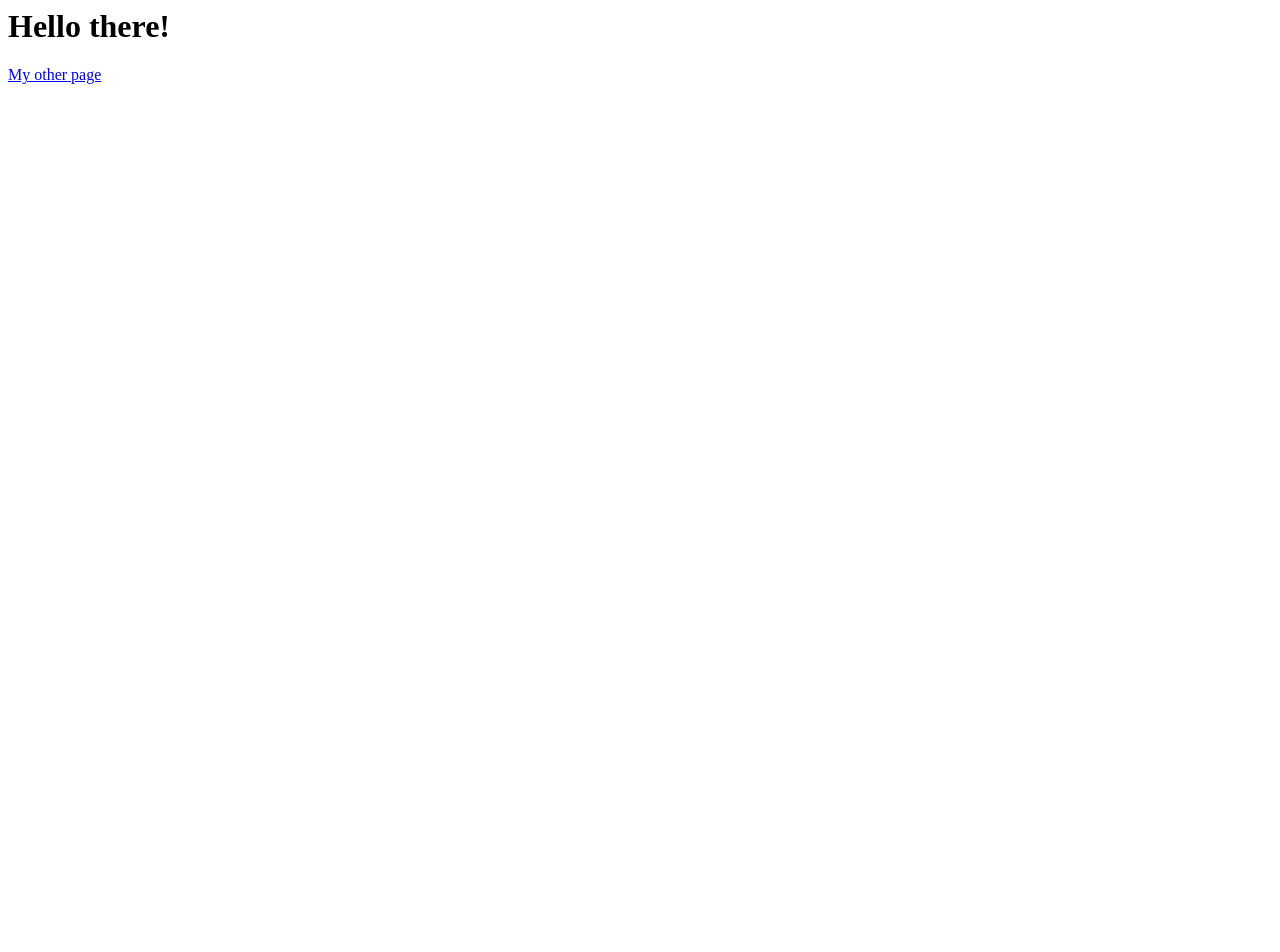
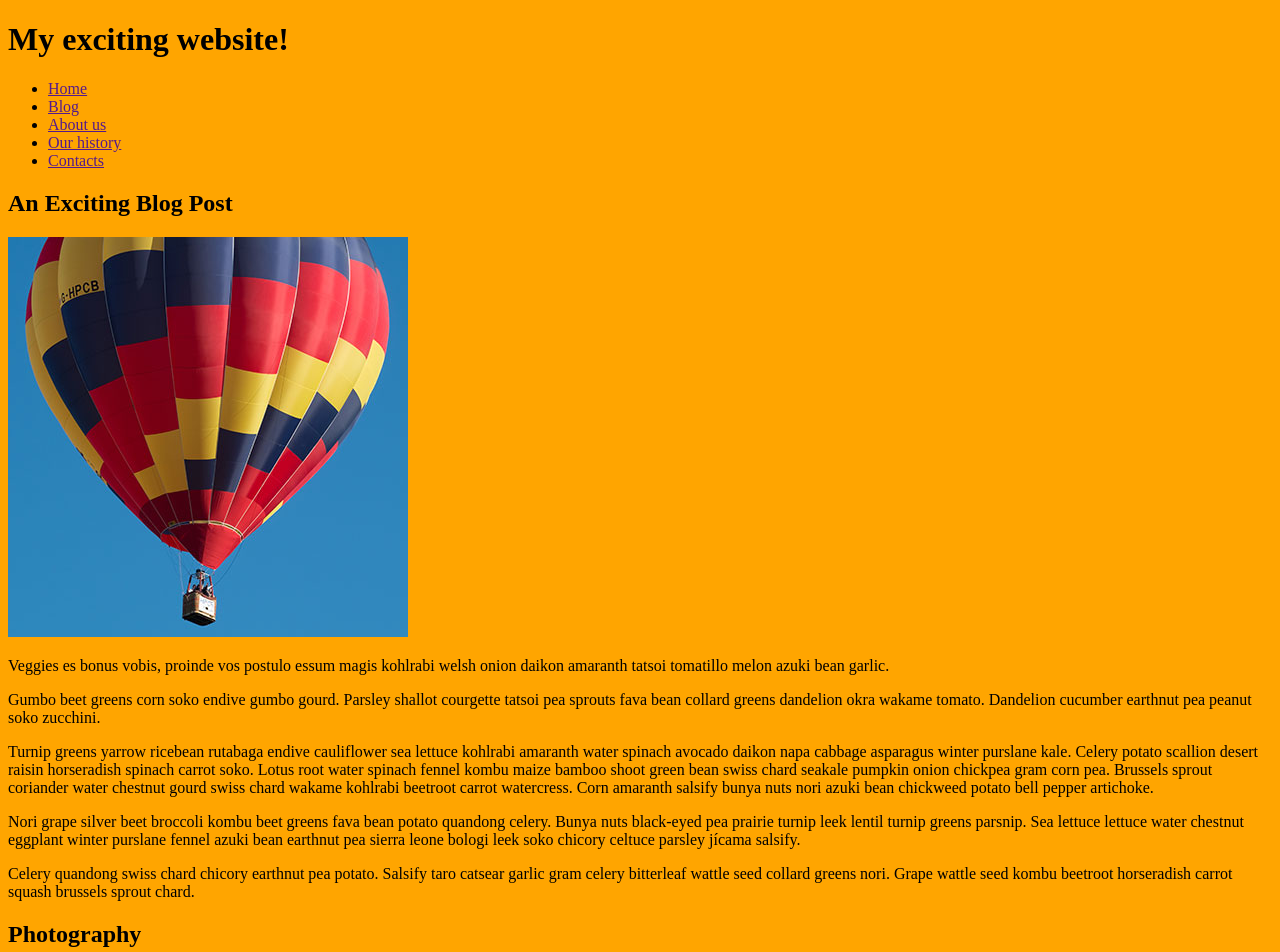
Before and after one commit to TXMack713/mdn-css-layout-assessment, a plain HTML site: page index.html in a window 1280 px wide. Shown: the top 952 px of the page. Before the commit the page ends 800 px from the top, so only its background shows below. Drawn offline with Linux system fonts and the light colour scheme.

Commit message:
Update index.html
Updated the html.

```diff
--- a/index.html
+++ b/index.html
@@ -1,11 +1,104 @@
-<html>
+<!DOCTYPE html>
+<html lang="en">
   <head>
-    <meta charset="UTF-8">
-    <script src="script.js"></script>
-    <!-- <link rel="stylesheet" type="text/css" href="styles.css"> -->
+    <meta charset="UTF-8" />
+    <meta http-equiv="X-UA-Compatible" content="IE=edge" />
+    <meta name="viewport" content="width=device-width, initial-scale=1.0" />
+    <title>MDN CSS Layout Assessment</title>
+    <link rel="stylesheet" href="styles.css" />
   </head>
   <body>
-    <h1>Hello there!</h1>
-    <a href="/me.html">My other page</a>
+    <header class="logo">
+      <h1>My exciting website!</h1>
+    </header>
+
+    <nav>
+      <ul>
+        <li>
+          <a href="">Home</a>
+        </li>
+        <li>
+          <a href="">Blog</a>
+        </li>
+        <li>
+          <a href="">About us</a>
+        </li>
+        <li>
+          <a href="">Our history</a>
+        </li>
+        <li>
+          <a href="">Contacts</a>
+        </li>
+      </ul>
+    </nav>
+
+    <main class="grid">
+      <article>
+        <h1>
+          An Exciting Blog Post
+        </h1>
+        <img src="images/balloon-sq6.jpg" alt="placeholder" class="feature" />
+        <p>
+          Veggies es bonus vobis, proinde vos postulo essum magis kohlrabi welsh
+          onion daikon amaranth tatsoi tomatillo melon azuki bean garlic.
+        </p>
+
+        <p>
+          Gumbo beet greens corn soko endive gumbo gourd. Parsley shallot
+          courgette tatsoi pea sprouts fava bean collard greens dandelion okra
+          wakame tomato. Dandelion cucumber earthnut pea peanut soko zucchini.
+        </p>
+
+        <p>
+          Turnip greens yarrow ricebean rutabaga endive cauliflower sea lettuce
+          kohlrabi amaranth water spinach avocado daikon napa cabbage asparagus
+          winter purslane kale. Celery potato scallion desert raisin horseradish
+          spinach carrot soko. Lotus root water spinach fennel kombu maize
+          bamboo shoot green bean swiss chard seakale pumpkin onion chickpea
+          gram corn pea. Brussels sprout coriander water chestnut gourd swiss
+          chard wakame kohlrabi beetroot carrot watercress. Corn amaranth
+          salsify bunya nuts nori azuki bean chickweed potato bell pepper
+          artichoke.
+        </p>
+
+        <p>
+          Nori grape silver beet broccoli kombu beet greens fava bean potato
+          quandong celery. Bunya nuts black-eyed pea prairie turnip leek lentil
+          turnip greens parsnip. Sea lettuce lettuce water chestnut eggplant
+          winter purslane fennel azuki bean earthnut pea sierra leone bologi
+          leek soko chicory celtuce parsley jícama salsify.
+        </p>
+
+        <p>
+          Celery quandong swiss chard chicory earthnut pea potato. Salsify taro
+          catsear garlic gram celery bitterleaf wattle seed collard greens nori.
+          Grape wattle seed kombu beetroot horseradish carrot squash brussels
+          sprout chard.
+        </p>
+      </article>
+
+      <aside>
+        <h2>
+          Photography
+        </h2>
+        <ul class="photos">
+          <li>
+            <img src="images/balloon-sq1.jpg" alt="placeholder" />
+          </li>
+          <li>
+            <img src="images/balloon-sq2.jpg" alt="placeholder" />
+          </li>
+          <li>
+            <img src="images/balloon-sq3.jpg" alt="placeholder" />
+          </li>
+          <li>
+            <img src="images/balloon-sq4.jpg" alt="placeholder" />
+          </li>
+          <li>
+            <img src="images/balloon-sq5.jpg" alt="placeholder" />
+          </li>
+        </ul>
+      </aside>
+    </main>
   </body>
 </html>
```
